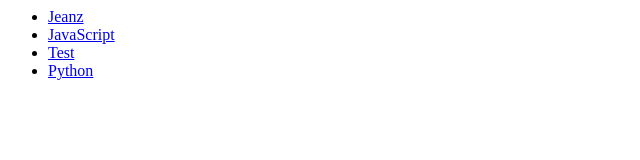
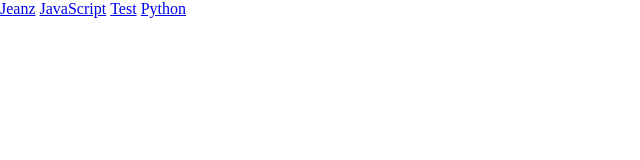
Before and after one commit to zdoublejing/zdoublejing.github.io, a plain HTML site: page index.html in a window 1280 px wide. Shown: the whole page, without its empty margins (0-640 px from the left). Drawn offline with Linux system fonts and the light colour scheme.

Commit message:
add _init_.css
Signed-off-by: zdoublejing <felicityzjj@gmail.com>

```diff
--- /dev/null
+++ b/_init_.css
@@ -0,0 +1,14 @@
+html{
+	color:#111;
+	background:#fff
+}
+
+body, div, ul, li{
+	margin: 0;
+	padding: 0;
+}
+
+li{
+	display: inline-block;
+	vertical-align: baseline;
+}
--- a/index.html
+++ b/index.html
@@ -1,8 +1,12 @@
+<!DOCTYPE html>
+
 <html lang="zh-CN">
-<head></head>
+<head>
+	<link rel="stylesheet" type="text/css" href="_init_.css">
+</head>
 <body>
 	<div id='nav'>
-		<div>
+		<div class="items">
 			<ul>
 				<li><a href="#">Jeanz</a></li>
 				<li><a href="#">JavaScript</a></li>
```
